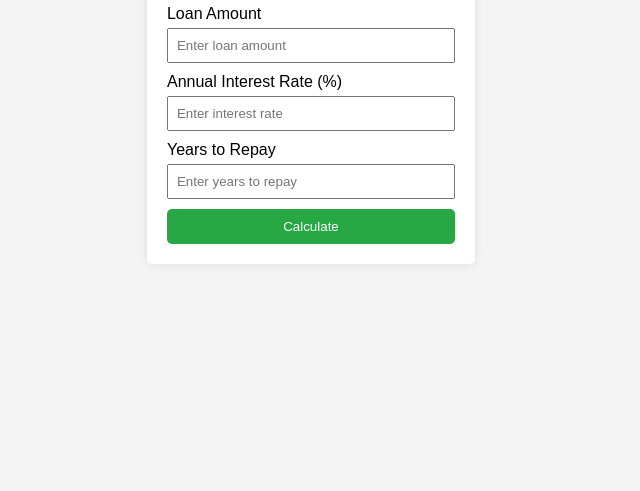
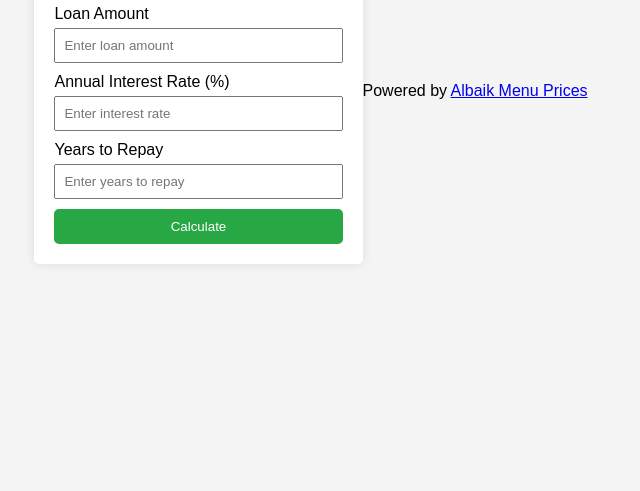
Before and after one commit to Ahmed-000/Loan-Payment-Calculator, a plain HTML site: page index.html in a window 1280 px wide. Shown: the part 309-800 px from the top of the page, without its empty margins (329-969 px from the left). Drawn offline with Linux system fonts and the light colour scheme.

Commit message:
Update index.html

```diff
--- a/index.html
+++ b/index.html
@@ -40,6 +40,9 @@
             </div>
         </div>
     </div>
+    <footer>
+        <p>Powered by <a href="https://albaikmenuprices.com/" target="_blank">Albaik Menu Prices</a></p>
+    </footer>
     <script src="script.js"></script>
 </body>
 </html>
```
